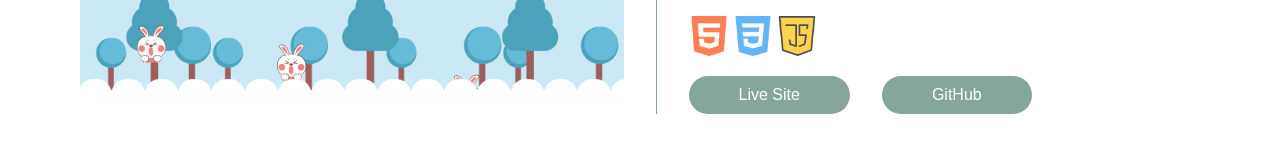
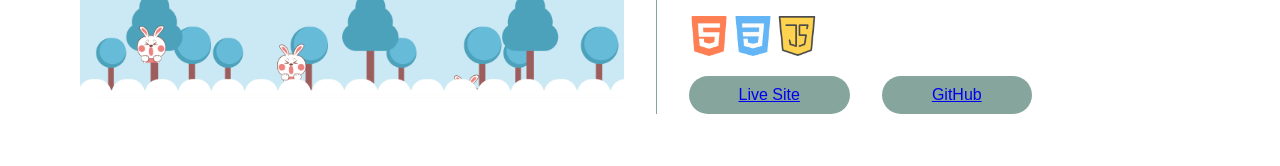
Before and after one commit to yussrar/myportfolio1, a plain HTML site: page index.html in a window 1280 px wide. Shown: the part 1329-1495 px from the top of the page. Drawn offline with nearby package versions, Linux system fonts and the light colour scheme.

Commit message:
changes made

```diff
--- a/index.html
+++ b/index.html
@@ -67,8 +67,8 @@
                         <img src="images/java-script.png" alt="css logo">
                     </div>
                     <div class="pro-buttons">
-                        <button class="buttons">Live Site</button>
-                        <button class="buttons">GitHub</button>
+                        <button class="buttons"> <a href="https://yussrar.github.io/feedthebunny/">Live Site</a></button>
+                        <button class="buttons"> <a href="https://github.com/yussrar/feedthebunny">GitHub</a></button>
                     </div>
                 </div>
 
```
Also changed, not shown: 1 other file.
